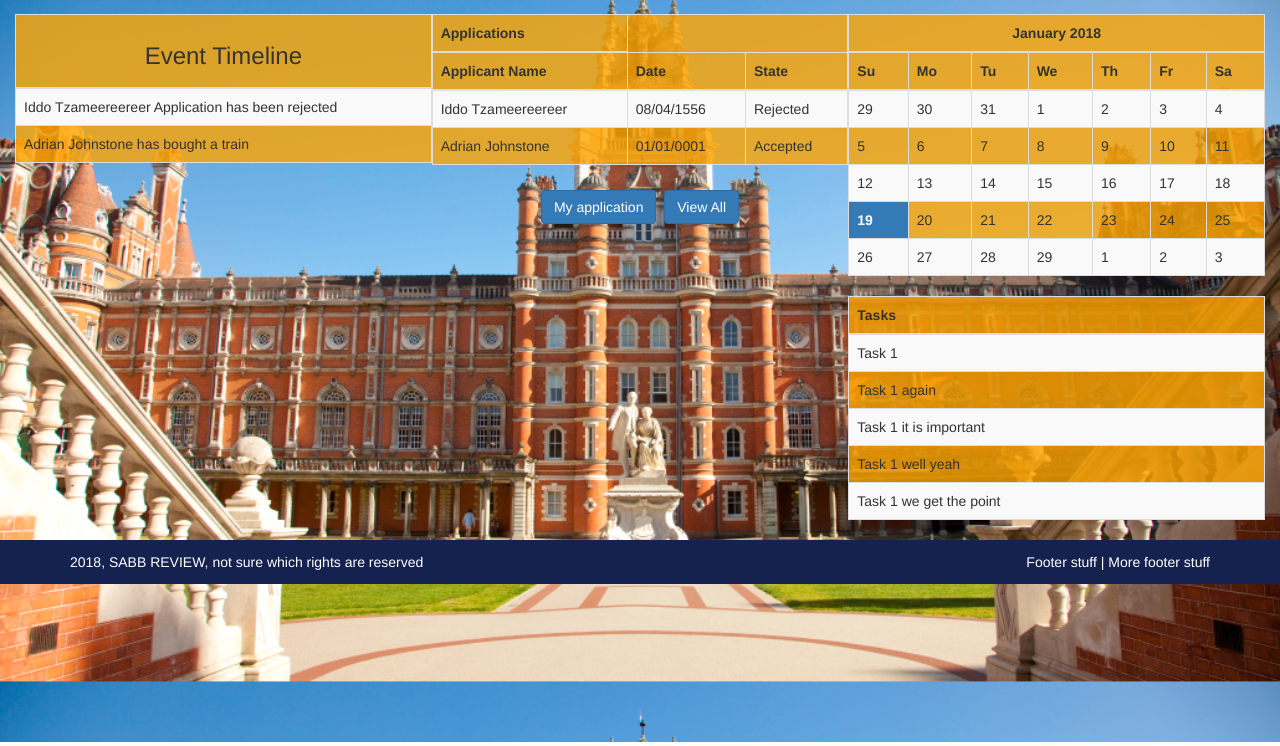
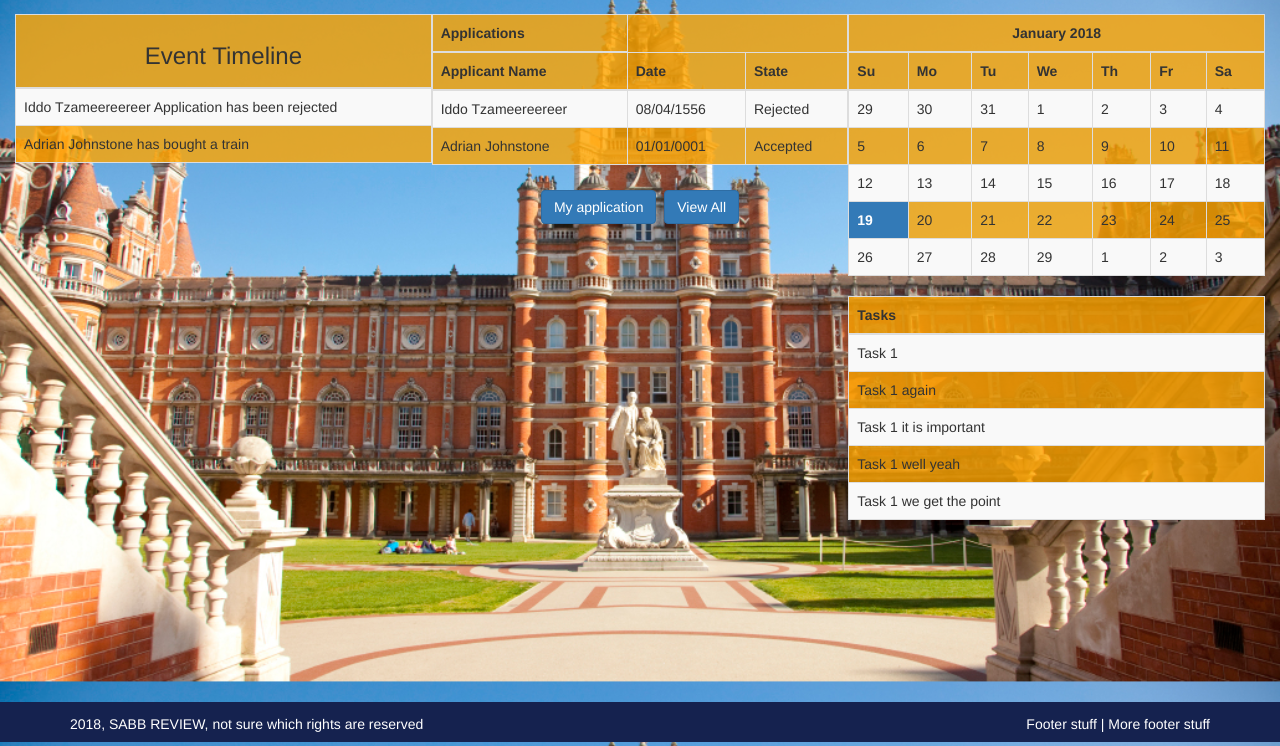
Before and after one commit to dtlight/Sabb.Review, a plain HTML site: page src/main/resources/static/portal.html in a window 1280 px wide. Shown: the part 58-804 px from the top of the page. Drawn offline with nearby package versions, Linux system fonts and the light colour scheme.

Commit message:
footer is at the bottom of the page now, right where it belongs

```diff
--- a/src/main/resources/static/footer.html
+++ b/src/main/resources/static/footer.html
@@ -1,5 +1,5 @@
 
-<div class="footer fixed-bottom" style="background-color:#15224f; min-height:30px; width:100%; position: fixed;">
+<div class="footer" style="background-color:#15224f; position:absolute; bottom:0; width:100%; height:40px;">
     <div class="container">
         <div class="row">
             <div class="col-xs-12 col-sm-6 col-md-6 col-lg-6">
```
